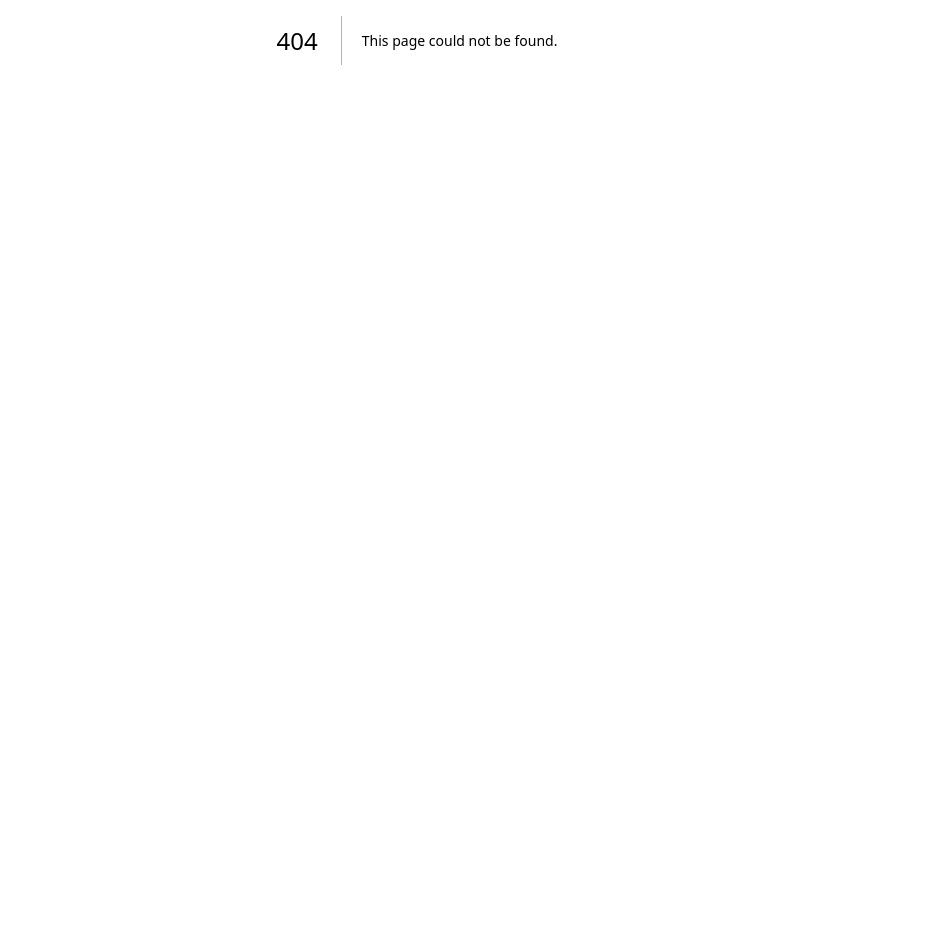
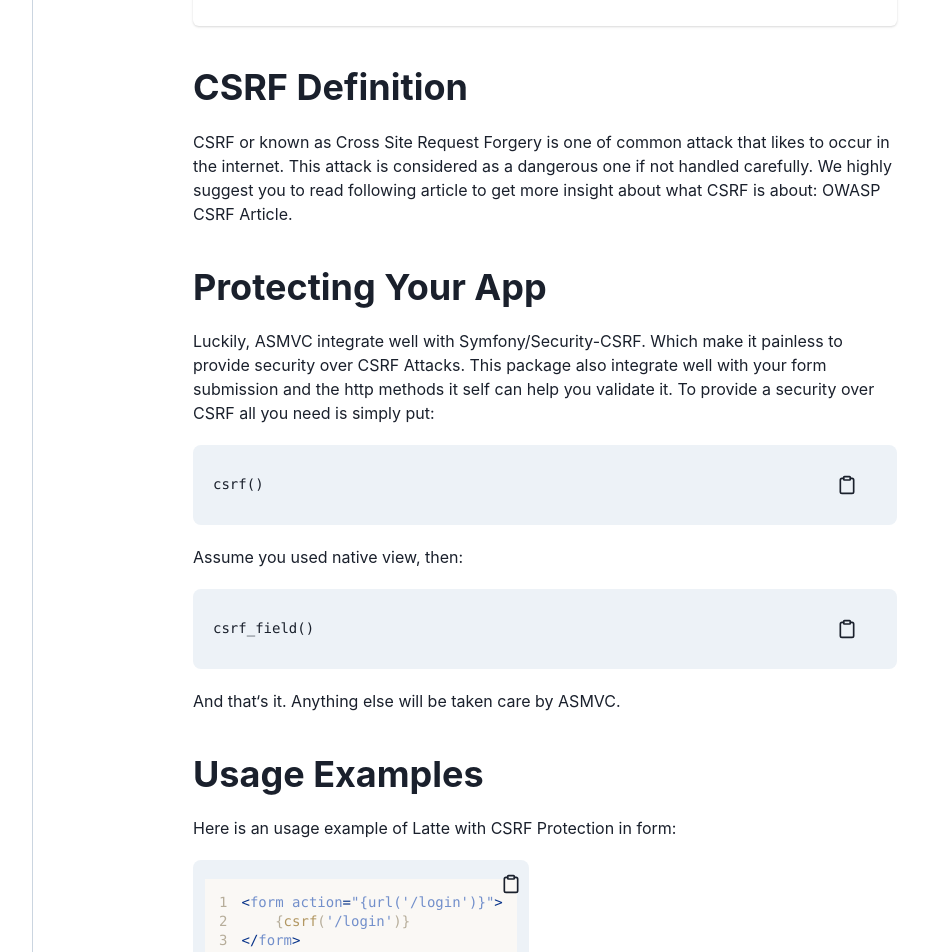
Before and after one commit to albetnov/asmvc-docs, a Next.js app: page /docs/divein/csrf in a window 1280 px wide. Before the commit this address had no page. Shown: the part 360-1312 px from the top of the page, without its empty margins (223-1151 px from the left). Before the commit the page ends 800 px from the top, so only its background shows below. Built offline with nearby package versions, Linux system fonts and the light colour scheme.

Commit message:
feat: add csrf page

```diff
--- a/Components/Docs/layoutModel.tsx
+++ b/Components/Docs/layoutModel.tsx
@@ -40,6 +40,11 @@
             {title: "Logic or Controllers", href: "/docs/basics/controller"},
             {title: "Bridge of Data (Model)", href: "/docs/basics/models"},
             {title: "The Visual (Views)", href: "/docs/basics/views"}
+        ]
+    },
+    {
+        definition: "Diving The Oceans", identifier: "/docs/divein", data: [
+            {title: "CSRF", href: "/docs/divein/csrf"}
         ]
     }
 ];
--- a/Models/Basics/viewsModel.ts
+++ b/Models/Basics/viewsModel.ts
@@ -16,14 +16,15 @@
 };
 
 const generalFn = {
-    csrf: "csrf($key)",
+    csrf_field: "csrf_field($field)",
     getErrorMsg: "getErrorMsg($fieldName)",
 };
 
 const latteFn = {
     flash: "flash()",
     match: "match($urlPath, $className)",
-    url: "url($path)"
+    url: "url($path)",
+    csrf: "csrf($field)"
 };
 
 export {latteFn, generalFn, viewsHelpersFn, navigations};
--- /dev/null
+++ b/Models/DiveIn/csrf.ts
@@ -0,0 +1,15 @@
+const navigations = [
+    {link: "what-is-csrf", title: "CSRF Definition"},
+    {link: "protect", title: "Protecting Your App"},
+    {link: "usage", title: "Usage Examples"}
+];
+
+const latteExample = `<form action="{url('/login')}">
+    {csrf('/login')}
+</form>`;
+
+const nativeExample = `<form action="<?= url('/login') ?>">
+    <?= csrf_field('/login') ?>
+</form>`;
+
+export {navigations, latteExample, nativeExample};
--- /dev/null
+++ b/pages/docs/divein/csrf/index.tsx
@@ -0,0 +1,43 @@
+import Layout from "../../../../Components/Docs/Layout";
+import {latteExample, nativeExample, navigations} from "../../../../Models/DiveIn/csrf";
+import Section from "../../../../Components/Docs/Section";
+import {Text, Link} from "@chakra-ui/react";
+import CodeOneLine from "../../../../Components/Docs/CodeOneLine";
+import CodeMultiLine from "../../../../Components/Docs/CodeMultiLine";
+
+export default function CSRF() {
+    return (
+        <Layout subTitle="Cross Site Request Forgery" navigations={navigations} navigatorTitle="All about CSRF">
+            <Section navigator={navigations[0]}>
+                <Text>
+                    CSRF or known as Cross Site Request Forgery is one of common attack that likes to occur in the
+                    internet. This attack is considered as a dangerous one if not handled carefully. We highly suggest
+                    you
+                    to read following article to get more insight about what CSRF is about:{" "}
+                    <Link href="https://owasp.org/www-community/attacks/csrf">OWASP CSRF Article</Link>.
+                </Text>
+            </Section>
+            <Section navigator={navigations[1]}>
+                <Text>
+                    Luckily, ASMVC integrate well with <Link
+                    href="https://packagist.org/packages/symfony/security-csrf">Symfony/Security-CSRF</Link>. Which make
+                    it painless to provide security over CSRF Attacks. This package also integrate well with your form
+                    submission and the http methods it self can help you validate it. To provide a security over CSRF
+                    all you need is simply put:
+                </Text>
+                <CodeOneLine text="csrf()"/>
+                <Text>Assume you used native view, then:</Text>
+                <CodeOneLine text="csrf_field()"/>
+                <Text>And that&lsquo;s it. Anything else will be taken care by ASMVC.</Text>
+            </Section>
+            <Section navigator={navigations[2]}>
+                <Text>
+                    Here is an usage example of Latte with CSRF Protection in form:
+                </Text>
+                <CodeMultiLine code={latteExample}/>
+                <Text>If you used ASMVC Native:</Text>
+                <CodeMultiLine code={nativeExample}/>
+            </Section>
+        </Layout>
+    )
+}
```
Also changed, not shown: pages/docs/basics/views/index.tsx (+8 -3 lines).
